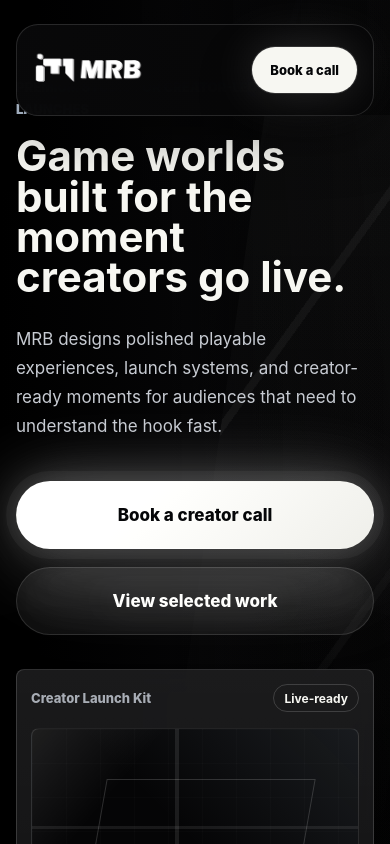
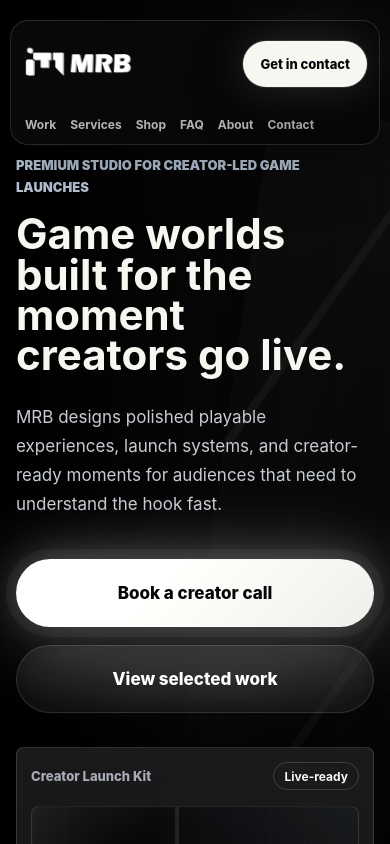
Before and after one commit to MRB-dev1/mrb-website, a website: page index.html in a window 390 px wide. Shown: the top 844 px of the page. Drawn offline with Linux system fonts and the light colour scheme.

Commit message:
Improve mobile header and light sections

```diff
--- a/index.html
+++ b/index.html
@@ -24,7 +24,7 @@
       <a href="faq.html">FAQ</a>
       <a href="about.html">About</a><a href="contact.html">Contact</a></nav>
 
-    <a class="nav-cta" href="https://cal.com/robin-engelheart-mrb/45min?overlayCalendar=true" target="_blank" rel="noreferrer">Book a call</a>
+    <a class="nav-cta" href="contact.html">Get in contact</a>
   </header>
   <a class="floating-book" href="contact.html">Get in contact</a>
 
--- a/script.js
+++ b/script.js
@@ -4,22 +4,59 @@
   if (viewport) {
     viewport.setAttribute(
       "content",
-      "width=device-width, initial-scale=1, maximum-scale=1, user-scalable=no, viewport-fit=cover"
+      "width=device-width, initial-scale=1, maximum-scale=1, minimum-scale=1, user-scalable=no, viewport-fit=cover"
     );
   }
 
-  ["gesturestart", "gesturechange", "gestureend"].forEach((eventName) => {
-    document.addEventListener(eventName, (event) => event.preventDefault(), { passive: false });
+  document.querySelectorAll(".nav-cta").forEach((link) => {
+    link.textContent = "Get in contact";
+    link.setAttribute("href", "contact.html");
+    link.removeAttribute("target");
+    link.removeAttribute("rel");
   });
 
+  const stopZoom = (event) => {
+    event.preventDefault();
+  };
+
+  ["gesturestart", "gesturechange", "gestureend"].forEach((eventName) => {
+    document.addEventListener(eventName, stopZoom, { passive: false, capture: true });
+    window.addEventListener(eventName, stopZoom, { passive: false, capture: true });
+  });
+
+  ["touchstart", "touchmove"].forEach((eventName) => {
+    document.addEventListener(
+      eventName,
+      (event) => {
+        if (event.touches && event.touches.length > 1) {
+          event.preventDefault();
+        }
+      },
+      { passive: false, capture: true }
+    );
+  });
+
+  let lastTouchEnd = 0;
   document.addEventListener(
+    "touchend",
+    (event) => {
+      const now = Date.now();
+      if (now - lastTouchEnd <= 350) {
+        event.preventDefault();
+      }
+      lastTouchEnd = now;
+    },
+    { passive: false, capture: true }
+  );
+
+  window.addEventListener(
     "touchmove",
     (event) => {
       if (event.touches && event.touches.length > 1) {
         event.preventDefault();
       }
     },
-    { passive: false }
+    { passive: false, capture: true }
   );
 
   const progress = document.querySelector(".scroll-progress");
--- a/styles.css
+++ b/styles.css
@@ -27,6 +27,7 @@
 }
 
 html {
+  color-scheme: only light;
   scroll-behavior: smooth;
   width: 100%;
   max-width: 100%;
@@ -1054,6 +1055,7 @@ body:not(.home-page) .section {
   border-top: 1px solid var(--line);
   border-bottom: 1px solid rgba(0, 0, 0, 0.12);
   overflow: hidden;
+  color-scheme: only light;
   background:
     radial-gradient(ellipse at 78% 72%, rgba(255, 255, 255, 0.82), transparent 38%),
     radial-gradient(ellipse at 24% 86%, rgba(255, 255, 255, 0.48), transparent 32%),
@@ -1103,6 +1105,8 @@ body:not(.home-page) .section {
 
 .feature-row.light-row {
   color: #080808;
+  color-scheme: only light;
+  forced-color-adjust: none;
 }
 
 .feature-row.light-row .eyebrow,
@@ -1140,7 +1144,10 @@ body:not(.home-page) .section {
   position: relative;
   padding: 150px 0;
   color: #090909;
+  color-scheme: only light;
+  forced-color-adjust: none;
   overflow: hidden;
+  background-color: #f7f7f2;
   background:
     radial-gradient(ellipse at 76% 14%, rgba(255, 255, 255, 0.95), transparent 34%),
     radial-gradient(ellipse at 14% 82%, rgba(255, 255, 255, 0.64), transparent 30%),
@@ -2642,8 +2649,31 @@ body:not(.home-page) .section {
     max-width: 100%;
   }
 
+  .site-header {
+    flex-wrap: wrap;
+    gap: 12px 18px;
+    padding: 14px 18px;
+  }
+
   .nav {
+    order: 3;
+    display: flex;
+    width: 100%;
+    gap: 18px;
+    padding: 10px 2px 2px;
+    overflow-x: auto;
+    overflow-y: hidden;
+    scrollbar-width: none;
+    white-space: nowrap;
+    -webkit-overflow-scrolling: touch;
+  }
+
+  .nav::-webkit-scrollbar {
     display: none;
+  }
+
+  .nav a {
+    flex: 0 0 auto;
   }
 
   h1,
@@ -2679,7 +2709,7 @@ body:not(.home-page) .section {
 
   .hero-stage {
     gap: 44px;
-    padding-top: 96px;
+    padding-top: 148px;
   }
 
   .hero-headline {
@@ -2720,10 +2750,11 @@ body:not(.home-page) .section {
   }
 
   .tone-split-section {
+    background-color: #f7f7f2;
     background:
-      radial-gradient(ellipse at 76% 66%, rgba(255, 255, 255, 0.86), transparent 36%),
-      radial-gradient(ellipse at 24% 86%, rgba(255, 255, 255, 0.5), transparent 30%),
-      linear-gradient(180deg, #000 0%, #050505 28%, #30302e 46%, #f0f0eb 72%, #f7f7f2 100%);
+      radial-gradient(ellipse at 76% 66%, #ffffff 0%, rgba(255, 255, 255, 0.92) 18%, transparent 36%),
+      radial-gradient(ellipse at 24% 86%, rgba(255, 255, 255, 0.82), transparent 30%),
+      linear-gradient(180deg, #000 0%, #050505 24%, #4a4a46 42%, #f5f5ef 68%, #fbfbf6 100%);
   }
 
   .feature-row {
@@ -2822,7 +2853,10 @@ body:not(.home-page) .section {
   }
 
   .site-header {
-    padding: 14px 16px;
+    top: 8px;
+    width: calc(100% - 20px);
+    padding: 12px 12px 10px;
+    border-radius: 18px;
   }
 
   .brand {
@@ -2839,8 +2873,13 @@ body:not(.home-page) .section {
 
   .nav-cta {
     min-height: 46px;
-    padding: 0 17px;
+    padding: 0 16px;
     font-size: 13px;
+  }
+
+  .nav {
+    gap: 14px;
+    font-size: 12px;
   }
 
   .floating-book {
@@ -2854,7 +2893,7 @@ body:not(.home-page) .section {
   .hero-stage {
     grid-template-columns: minmax(0, 1fr);
     gap: 34px;
-    padding: 76px 0 64px;
+    padding: 154px 0 64px;
   }
 
   .hero-headline {
@@ -2925,10 +2964,11 @@ body:not(.home-page) .section {
 
   .white-fade-section {
     padding: 96px 0;
+    background-color: #f7f7f2;
     background:
-      radial-gradient(ellipse at 84% 10%, rgba(255, 255, 255, 0.96), transparent 28%),
-      radial-gradient(ellipse at 12% 76%, rgba(255, 255, 255, 0.62), transparent 30%),
-      linear-gradient(180deg, #efefea 0%, #fbfbf6 46%, #ecece7 100%);
+      radial-gradient(ellipse at 84% 10%, #ffffff 0%, rgba(255, 255, 255, 0.96) 18%, transparent 30%),
+      radial-gradient(ellipse at 12% 76%, rgba(255, 255, 255, 0.9), transparent 32%),
+      linear-gradient(180deg, #f7f7f2 0%, #ffffff 46%, #f3f3ee 100%);
   }
 
   .white-fade-section::before,
```
Also changed, not shown: about.html (+1 -1 lines), book.html (+1 -1 lines), contact.html (+1 -1 lines), faq.html (+1 -1 lines), license.html (+1 -1 lines), privacy.html (+1 -1 lines), refund-policy.html (+1 -1 lines), services.html (+1 -1 lines), shop.html (+1 -1 lines), terms.html (+1 -1 lines), work.html (+1 -1 lines).
